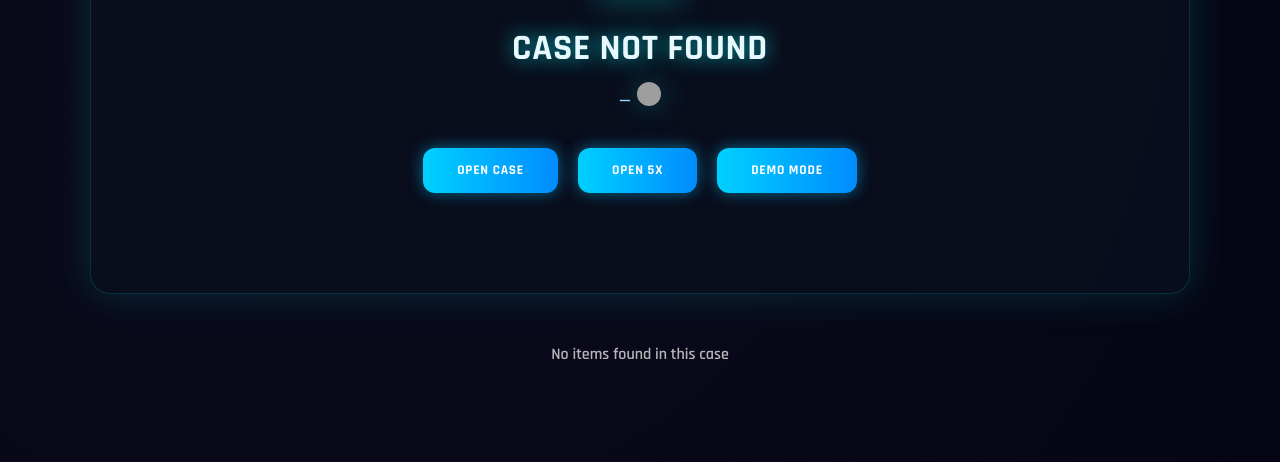
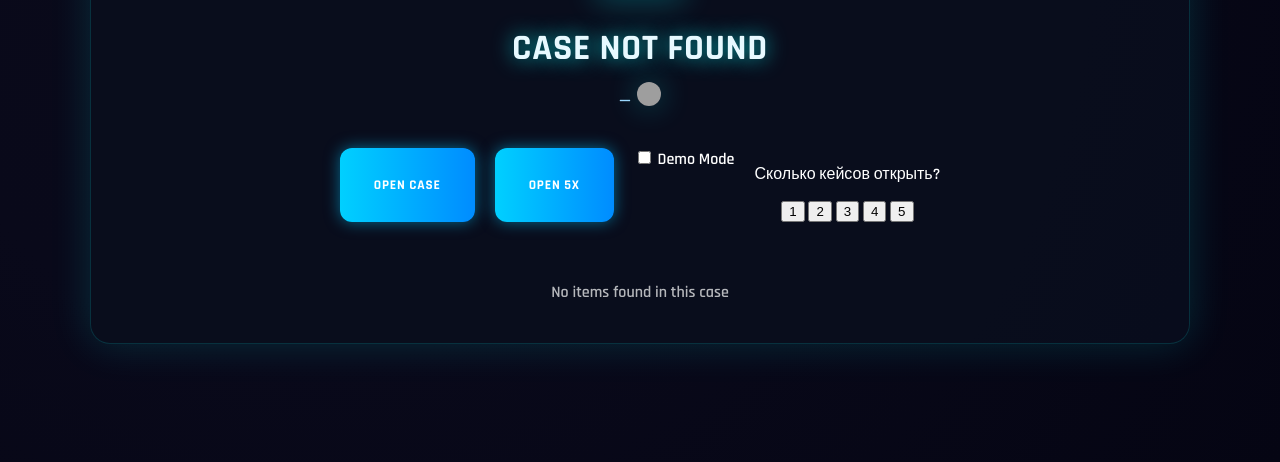
Before and after one commit to Quryr/upgraded-eureka, a Flask app: page /case.html in a window 1280 px wide. Shown: the part 222-684 px from the top of the page. Run offline with Flask 3, Linux system fonts and the light colour scheme; grey boxes are pictures that could not be loaded.

Commit message:
Update case.html

```diff
--- a/templates/case.html
+++ b/templates/case.html
@@ -184,12 +184,30 @@
         <span>—</span> <img src="/static/assets/icons/star.png" alt="⭐" />
       </div>
 
-      <div class="case-buttons">
-        <button class="case-btn">Open Case</button>
-        <button class="case-btn">Open 5x</button>
-        <button class="case-btn">Demo Mode</button>
-      </div>
+   <div class="case-buttons">
+  <button class="case-btn open-one">Open Case</button>
+  <button class="case-btn open-five">Open 5x</button>
+
+  <div class="demo-mode-container">
+    <label class="demo-toggle">
+      <input type="checkbox" id="demo-toggle" />
+      <span class="slider"></span>
+      Demo Mode
+    </label>
+  </div>
+
+  <div class="case-multi">
+    <p class="multi-text">Сколько кейсов открыть?</p>
+    <div class="multi-buttons">
+      <button class="multi-btn active" data-count="1">1</button>
+      <button class="multi-btn" data-count="2">2</button>
+      <button class="multi-btn" data-count="3">3</button>
+      <button class="multi-btn" data-count="4">4</button>
+      <button class="multi-btn" data-count="5">5</button>
     </div>
+  </div>
+</div>
+
 
     <div class="items-grid" id="items-grid">
       <div style="grid-column: 1/-1; opacity: 0.7;">No items found in this case</div>
```
